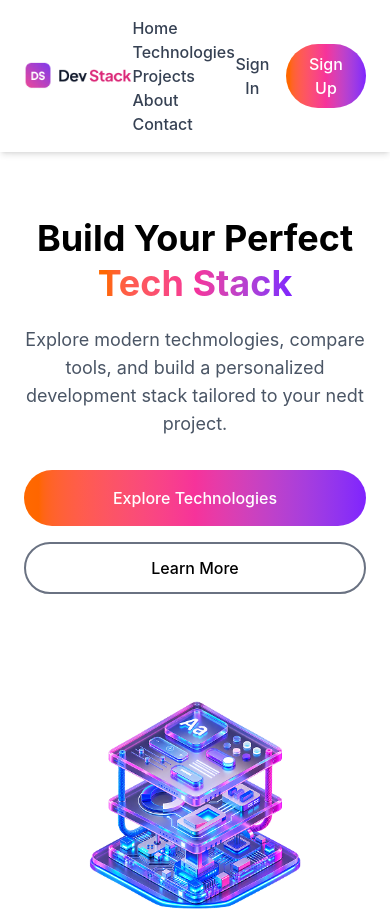
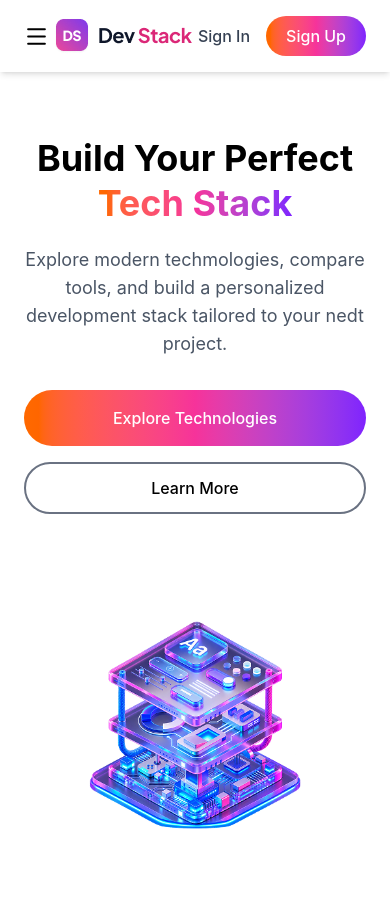
Before and after one commit to aahaabiib/DevStack, a React (Vite) app: page / in a window 390 px wide. Shown: the top 910 px of the page. Built offline with nearby package versions, Linux system fonts and the light colour scheme.

Commit message:
Fix mobile hamburger menu classes

```diff
--- a/src/components/Nav.jsx
+++ b/src/components/Nav.jsx
@@ -1,15 +1,24 @@
-
-
+import { useState } from "react"
+import {Menu, X} from 'lucide-react'
 
 function Navbar(){
+    const [menuOpen, setMenuOpen] = useState(false)
+
     return (
         <nav className="sticky top-0 z-50 bg-white shadow-md">
             <div className="max-w-7xl mx-auto flex items-center justify-between px-6 py-4">
+
+                 {/* Hamburger - mobile only */}
+                <button className="md:hidden" onClick={() => setMenuOpen(!menuOpen)}>
+                    {menuOpen ? <X size={25}/> : <Menu size={25}/>}
+                </button>
+
+
                 <div>
                     <img src="/logo-text.png" alt="DevStack-logo"  />
                 </div>
 
-                <ul className="hedden md:flex gap-8 font-medium text-gray-700">
+                <ul className="hidden md:flex gap-8 font-medium text-gray-700">
                     <li className="hover:text-pink-600 cursor-pointer">Home</li>
                     <li className="hover:text-pink-600 cursor-pointer">Technologies</li>
                     <li className="hover:text-pink-600 cursor-pointer">Projects</li>
@@ -22,6 +31,17 @@ function Navbar(){
                     <button className="px-5 py-2 rounded-full text-white font-medium bg-gradient-to-r from-orange-500 via-pink-500 to-violet-600">Sign Up</button>
                 </div>
             </div>
+
+            {/* Mobile dropdown menu  */}
+            {menuOpen && (
+                <ul className="md:hidden flex flex-col gap-4 px-6 pb-4 font-medium text-gray-700">
+                    <li className="hover:text-pink-600 cursor-pointer">Home</li>
+                    <li className="hover:text-pink-600 cursor-pointer">Technologies</li>
+                    <li className="hover:text-pink-600 cursor-pointer">Projects</li>
+                    <li className="hover:text-pink-600 cursor-pointer">About</li>
+                    <li className="hover:text-pink-600 cursor-pointer">Contact</li>
+                </ul>
+            )}
         </nav>
     )
 }
```
